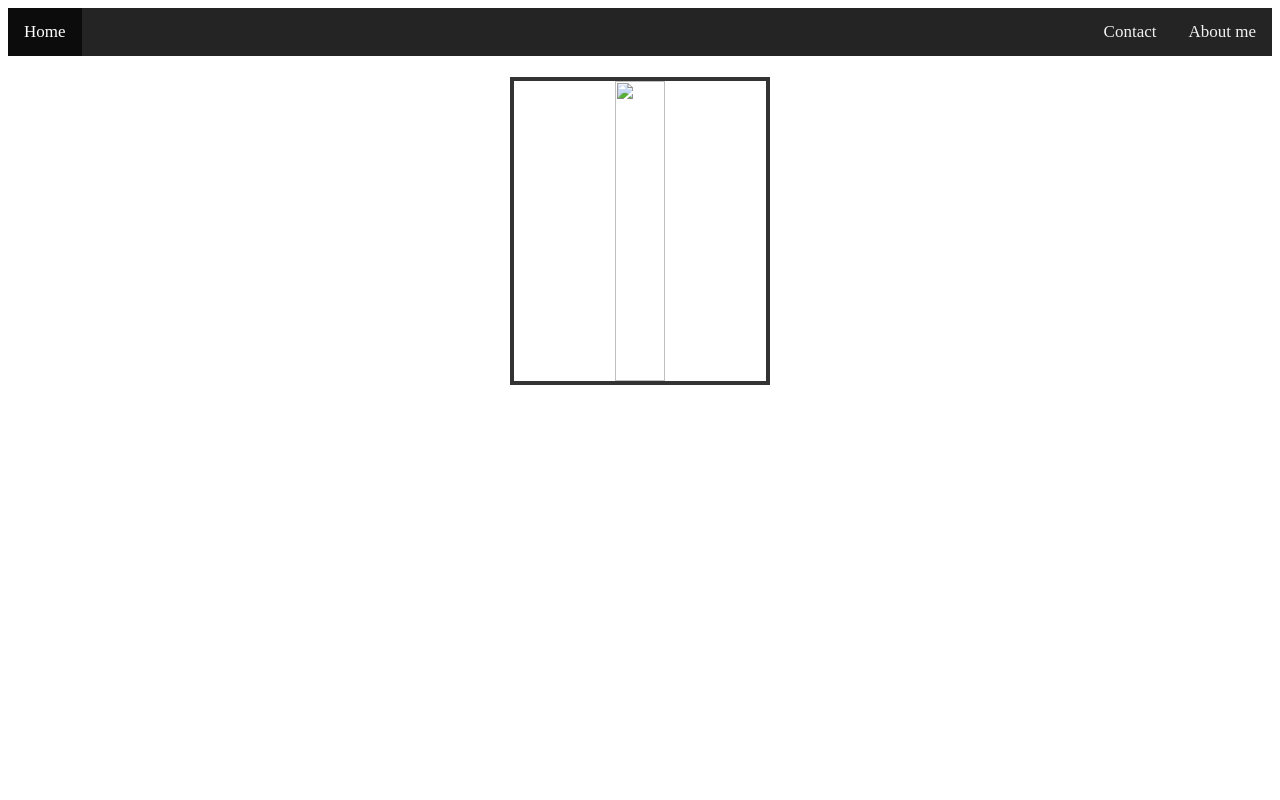
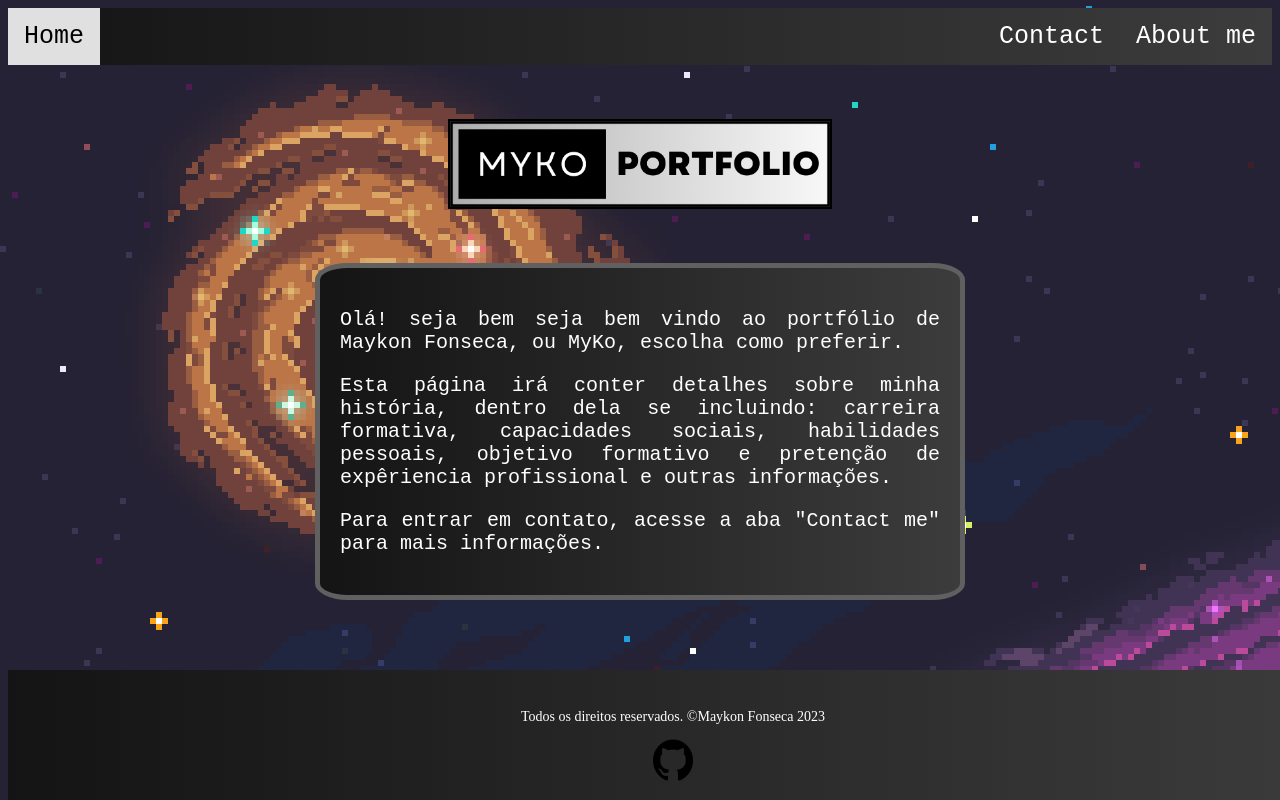
Before and after one commit to MykoSF/Web-curriculum, a plain HTML site: page index.html in a window 1280 px wide. Drawn offline with Linux system fonts and the light colour scheme.

Commit message:
*correção* Este commit é objetificado à modificação da HomePage do web projeto de Vitae Curriculum. Foi modificado a estrutura por completo do seu modelo, imagem de fundo, barra de navegação e imagem de logo. Foi adicionado uma caixa de texto com informações sobre a página e também um footer com um direcional para a página do site GitHub.

```diff
--- a/index.html
+++ b/index.html
@@ -8,8 +8,8 @@
     <title>MyKo's curriculum</title>
     <style>
         body {
-            background-image: url();
-            background-size: cover;
+            background-image: url(/Web-curriculum/Images/backgroundgalaxy.png) ;
+            background-size: cover cover ;
             background-attachment: scroll;
             background-repeat: no-repeat;
         }
@@ -20,37 +20,36 @@
 
         .topnav {
             overflow: hidden;
-            background-color: #242424;
+            background: linear-gradient(to right, #141414, #3c3c3c);
         }
 
         .topnav a {
             float: left;
-            color: #f2f2f2;
+            color: #ffffff;
             text-align: center;
             padding: 14px 16px;
             text-decoration: none;
-            font-size: 17px;
+            font-size: 25px ;
+            font-family: monospace;
         }
 
         .topnav a:hover {
-            background-color: #ddd;
+            background-color: #ffffff;
             color: rgb(0, 0, 0);
         }
 
         .topnav a.active {
-            background-color: #0c0c0c;
-            color: white;
+            background-color: #e1e0e0;
+            color: rgb(0, 0, 0);
         }
 
         .flex-container {
             display: flex;
-            flex-wrap: nowrap;
-            margin: 0%;
         }
 
         .flex-container>div {
             width: 400%;
-            margin: 0px;
+            margin: 10px;
             text-align: center;
             line-height: 200px;
             font-size: 30px;
@@ -64,17 +63,50 @@
         .topnav-right {
             float: right;
         }
-        body1 {
-            height:fit-content ;
-            background-color: rgb(133, 133, 133);
-            background-image: linear-gradient(rgb(134, 133, 133), rgb(0, 0, 0));
-            background-size: cover
+
+        #aba {
+        background: linear-gradient(to right, #141414, #3c3c3c);
+        color: rgb(255, 255, 255);
+        padding: 20px;
+        width: 600px;
+        height: fit-content;
+        overflow: auto;
+        border: 5px solid #606060;
+        font-family: monospace;
+        font-size: 20px;
+        border-radius: 5%;
+        margin-left: auto;
+        margin-right: auto;
+        text-align: justify;
+        text-justify: inter-word;
         }
+
+        footer {
+        background: linear-gradient(to right, #141414, #3c3c3c);
+        color: #fff;
+        padding: 25px;
+        text-align: center;
+        font-size: 14px;
+        position: fixed;
+        bottom: 0;
+        width: 100%;
+        height: 80px;
+
+        }
+
+        footer a {
+        color: #fff;
+        text-decoration: none;
+        }
+
+        footer a:hover {
+        text-decoration: underline;
+        }
+
     </style>
 </head>
 
 <body>
-    <div class="body1">
     <div>
         <div class="topnav">
             <a class="active" href="">Home</a>
@@ -83,15 +115,40 @@
                 <a href="#about">About me</a>
             </div>
         </div>
-
-        <h1>
-            <div class="flex">
-                <img src="" style="height: 300px; border-radius: 0%; border: 4px solid #333" alt="" width="20%">
-            </div>
-        </h1>
     </div>
 
+    <br><br><br>
+
+    <div class="flex">
+        <img src="/Web-curriculum/Images/mykoportfolio.png" style="height: fit-content; border-radius: 0%; border: 2px solid #000000" alt="Logo MyKo's Portfolio" width="30%">
+    </div>
+
+    <br><br><br>
+
+    <div id="aba">
+        <p>
+        Olá! seja bem seja bem vindo ao portfólio de Maykon Fonseca, ou MyKo,
+        escolha como preferir.
+        </p>
+        <p>
+        Esta página irá conter detalhes sobre minha história, dentro dela se
+        incluindo: carreira formativa, capacidades sociais, habilidades pessoais,
+        objetivo formativo e pretenção de expêriencia profissional e outras
+        informações.
+        </p>
+        <p>
+        Para entrar em contato, acesse a aba "Contact me" para mais informações.
+        </p>
+    </div>
+
+    <footer>
+        <p>
+            Todos os direitos reservados. &copy;Maykon Fonseca 2023
+        </p>
+        <p>
+            <a href="default.asp"><img src="/Web-curriculum/Images/githublogo.png" alt="HTML tutorial" style="width: 40px;height:42px;"></a>
+        </p>
+    </footer>
 
 </body>
-
 </html>
```
Lines whose indentation alone changed are shown as unchanged.
